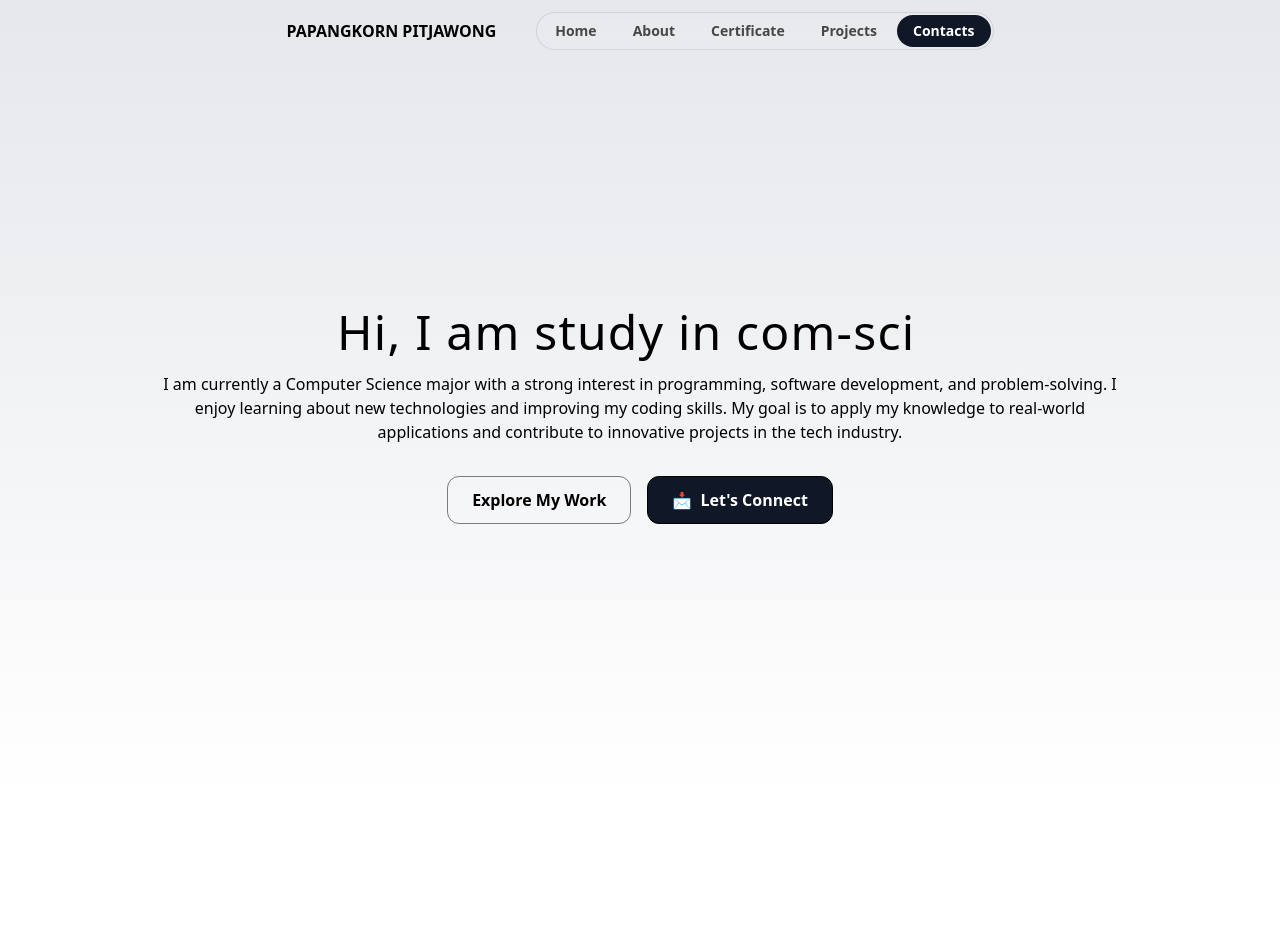
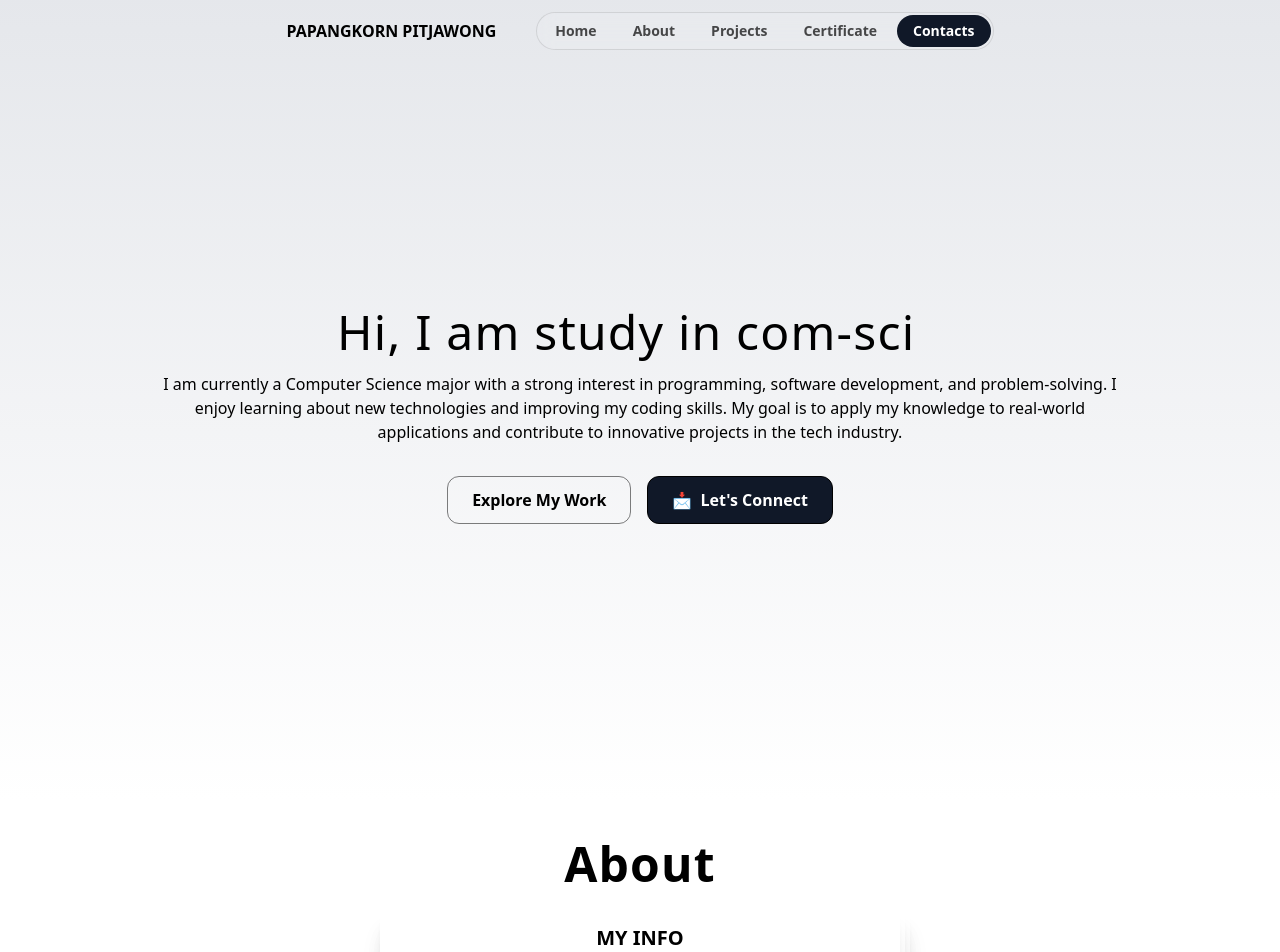
Before and after one commit to TAHPAPANGKORN/nextJs-Profile, a Next.js app: page / in a window 1280 px wide. Shown: the top 952 px of the page. Built offline with nearby package versions, Linux system fonts and the light colour scheme.

Commit message:
Change cetificate move to under project and change height stackcard

```diff
--- a/src/app/components/Header/Header.tsx
+++ b/src/app/components/Header/Header.tsx
@@ -7,8 +7,8 @@ export const Header = () => {
     <nav className="flex gap-1 p-0.5 border border-black/10 rounded-full bg-white/10 backdrop-blur">
       <a  href="#" className="nav-item">Home</a>
       <Link  href="#about" className="nav-item">About</Link>
+      <Link  href="#projects" className="nav-item">Projects</Link>
       <Link  href="#certificate" className="nav-item">Certificate</Link>
-      <Link  href="#projects" className="nav-item">Projects</Link>
       {/* <Link  href="https://github.com/TAHPAPANGKORN" target="_blank" className="nav-item">GitHub</Link> */}
       <Link  href="#contact" className="nav-item bg-gray-900 text-white hover:bg-black/50 hover:text-white-900">Contacts</Link>
     </nav>
--- a/src/app/components/StackCard/StackCard.tsx
+++ b/src/app/components/StackCard/StackCard.tsx
@@ -41,8 +41,8 @@ export const StackCards = () => {
   };
 
   return (
-    <div id="about" className="md:p-10 h-[100vh] z-0 scroll-mt-[40px] md:-scroll-mt-24  lg:scroll-mt-0">
-      <div className="flex flex-col mt-50 justify-center items-center ">
+    <div id="about" className="md:p-10 h-[60vh] z-0 scroll-mt-[40px] md:-scroll-mt-28  lg:scroll-mt-0">
+      <div className="flex flex-col  justify-center items-center">
         <h1 className="header-item mb-5">About</h1>
         <div className="relative  w-105 mx-10 md:w-130">
           <AnimatePresence>
--- a/src/app/page.tsx
+++ b/src/app/page.tsx
@@ -15,9 +15,9 @@ const cheetahPage = () => {
       <Header />
       <HeroSection />
       <StackCards />
-      <Certificate />
       <TechnologyUse />
       <Project />
+      <Certificate />
       <Contact />
       <Footer />
       </div>
```
